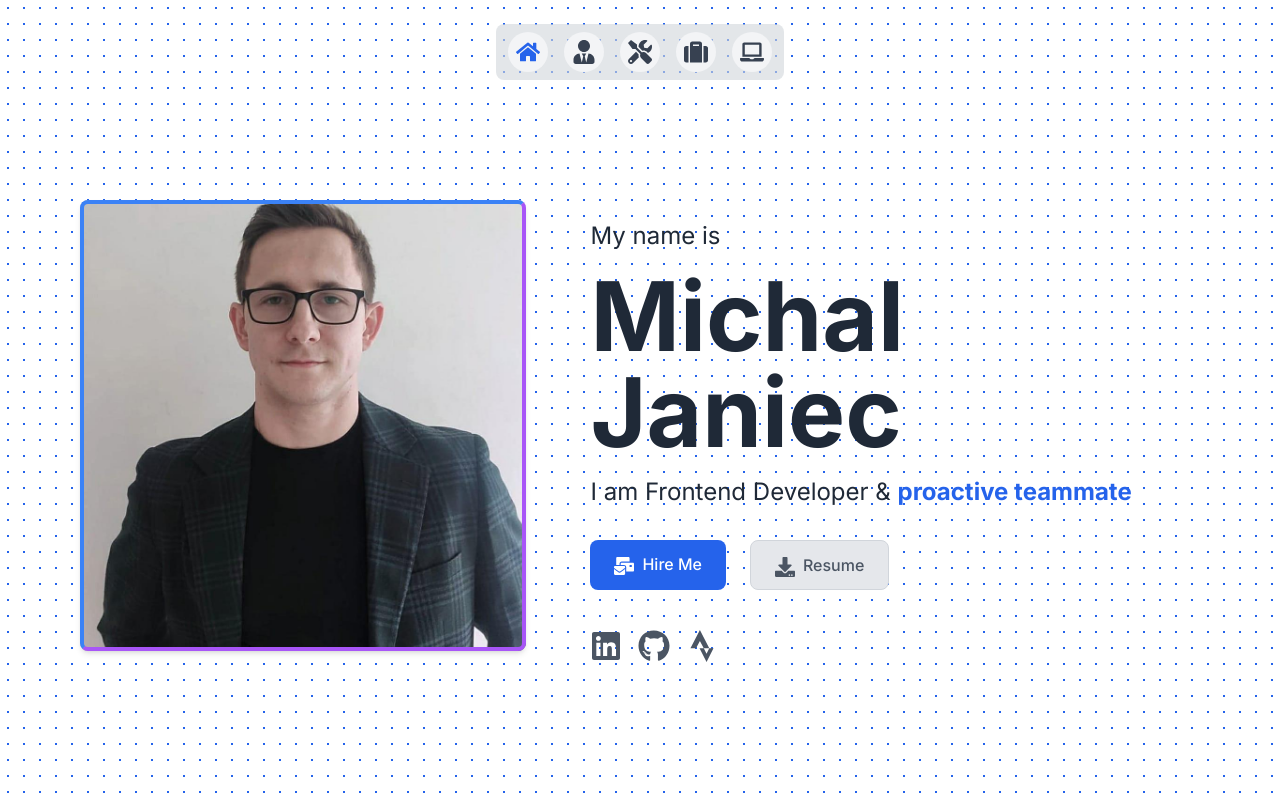
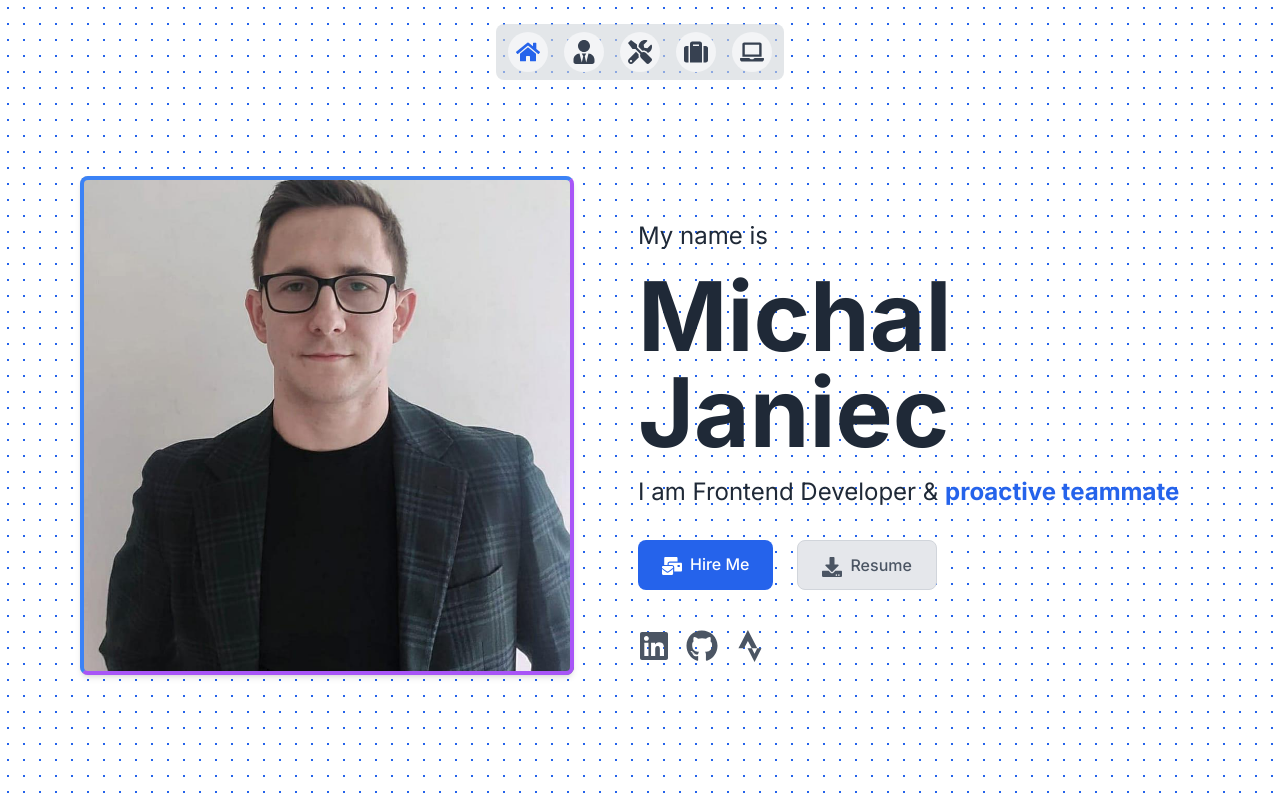
Before and after one commit to JaniecMichal/my-personal-page, a Next.js app: page / in a window 1280 px wide. Built offline with nearby package versions, Linux system fonts and the light colour scheme.

Commit message:
add possibility to download my cv

```diff
--- a/app/page.tsx
+++ b/app/page.tsx
@@ -19,9 +19,9 @@ const DYNAMIC_TEXTS = [
 
 export default async function Home() {
 	return (
-		<section className="py-12">
+		<section className="py-6">
 			<div className="mx-auto flex max-w-[1420px] flex-col items-center justify-center px-4 md:px-6 lg:flex-row lg:px-8">
-				<Img src={profilePic} alt="my--profile-photo" showBorder />
+				<Img width={600} height={600} src={profilePic} alt="my--profile-photo" showBorder />
 
 				<div className="min-w-full md:w-2/3 md:min-w-min md:pl-8 lg:pl-16">
 					<SmallHeading text="My name is" />
@@ -36,14 +36,17 @@ export default async function Home() {
 						/>
 
 						<SecondaryButton
-							href="/cv.pdf"
+							href="/michal_janiec_cv.pdf"
 							icon={<FaDownload className="mr-1 inline-block h-5 w-5 lg:mr-2" />}
 							text="Resume"
+							download="michal_janiec_cv"
 						/>
 					</div>
 					<Socials />
 				</div>
 			</div>
+			{/* below will be section with recommendations */}
+			{/* 		<Recommendations /> */}
 		</section>
 	);
 }
--- a/src/components/buttons/secondary.tsx
+++ b/src/components/buttons/secondary.tsx
@@ -1,9 +1,10 @@
 import { ButtonProps } from "./type";
 
-export const SecondaryButton = ({ text, icon, href }: ButtonProps) => {
+export const SecondaryButton = ({ text, icon, href, download }: ButtonProps) => {
 	return (
 		<a
 			href={href}
+			download={download}
 			className="inline-block rounded-lg border border-gray-300 bg-gray-200 px-6 py-3 font-medium text-gray-600 transition duration-200 hover:border-gray-400 hover:bg-gray-300"
 		>
 			{icon}
--- a/src/components/buttons/type.ts
+++ b/src/components/buttons/type.ts
@@ -2,4 +2,5 @@ export type ButtonProps = {
 	text: string;
 	icon?: JSX.Element;
 	href: string;
+	download?: string;
 };
```
Also changed, not shown: 1 other file (tests, documents, lock files or other folders).
